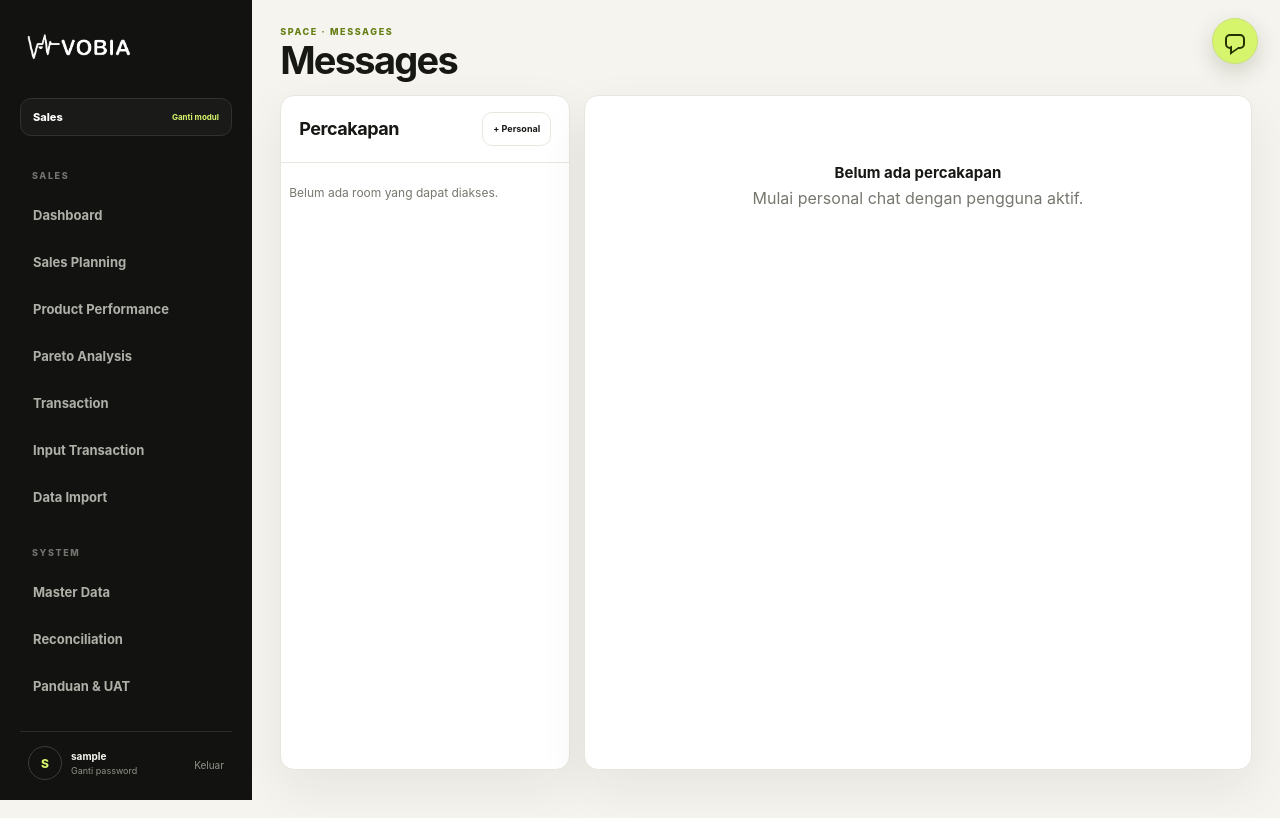
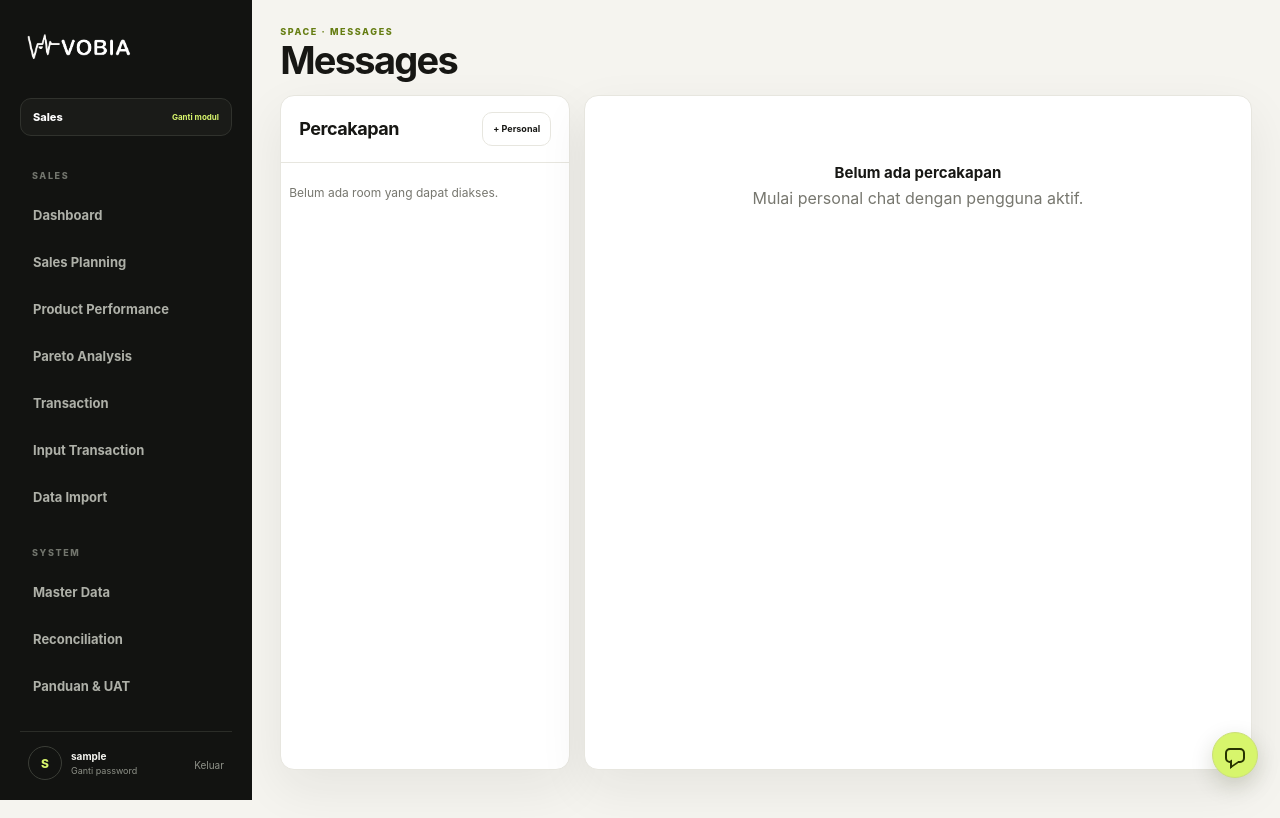
Before and after one commit to aditputram/ERP-Vobia, a Django app: page /messages/ in a window 1280 px wide. Run offline with Django 4.2, Linux system fonts and the light colour scheme; the visitor is signed in with stand-in values (Sample User, id 1); data comes from the database, SQL or seed files in the repository; data that the repository does not hold is empty; parts of the project's set-up code (start-up, migrations or seed data) failed here and were passed over.

Commit message:
Move message shortcut to bottom right

```diff
--- a/app/static/css/app.css
+++ b/app/static/css/app.css
@@ -934,7 +934,7 @@ tbody tr:last-child td { border-bottom: 0; }
 .table-subcopy { display: block; margin-top: 4px; color: var(--muted); font-size: 8px; }
 .access-chip { display: inline-flex; margin: 2px; padding: 5px 7px; border-radius: 999px; color: #4e650b; background: #eff7d6; font-size: 8px; font-weight: 800; }
 .chat-nav-badge { min-width: 18px; margin-left: auto; padding: 3px 6px; border-radius: 999px; color: #1b2305; background: var(--lime); font-size: 8px; font-weight: 900; text-align: center; }
-.chat-shortcut { position: fixed; z-index: 30; top: 18px; right: 22px; display: grid; width: 46px; height: 46px; place-items: center; border: 1px solid #c9df77; border-radius: 50%; color: #263300; background: var(--lime); box-shadow: 0 8px 22px rgba(40, 51, 0, .18); transition: transform .16s ease, box-shadow .16s ease; }
+.chat-shortcut { position: fixed; z-index: 30; right: 22px; bottom: 22px; display: grid; width: 46px; height: 46px; place-items: center; border: 1px solid #c9df77; border-radius: 50%; color: #263300; background: var(--lime); box-shadow: 0 8px 22px rgba(40, 51, 0, .18); transition: transform .16s ease, box-shadow .16s ease; }
 .chat-shortcut:hover { transform: translateY(-2px); box-shadow: 0 11px 26px rgba(40, 51, 0, .24); }
 .chat-shortcut-icon { position: relative; width: 20px; height: 15px; border: 2px solid currentColor; border-radius: 5px; }
 .chat-shortcut-icon::after { position: absolute; bottom: -5px; left: 3px; width: 6px; height: 6px; border-bottom: 2px solid currentColor; border-left: 2px solid currentColor; background: var(--lime); content: ""; transform: skewY(-35deg); }
--- a/app/templates/base.html
+++ b/app/templates/base.html
@@ -7,7 +7,7 @@
     <meta name="color-scheme" content="light">
     <title>Vobia Space - {% block title %}ERP{% endblock %}</title>
     <link rel="icon" type="image/png" href="{% static 'img/vobia-tiktok-app-icon.png' %}?v=20260831">
-    <link rel="stylesheet" href="{% static 'css/app.css' %}?v=20260916-02">
+    <link rel="stylesheet" href="{% static 'css/app.css' %}?v=20260916-03">
     <script src="{% static 'js/app.js' %}?v=20260915-01" defer></script>
 </head>
 <body>
```
Also changed, not shown: app/dashboard/templates/dashboard/index.html (+6 -1 lines).
